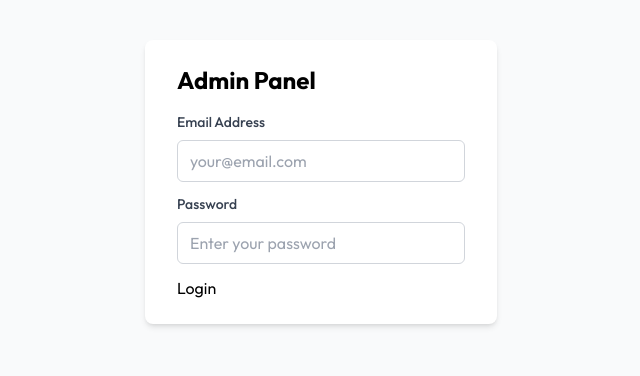
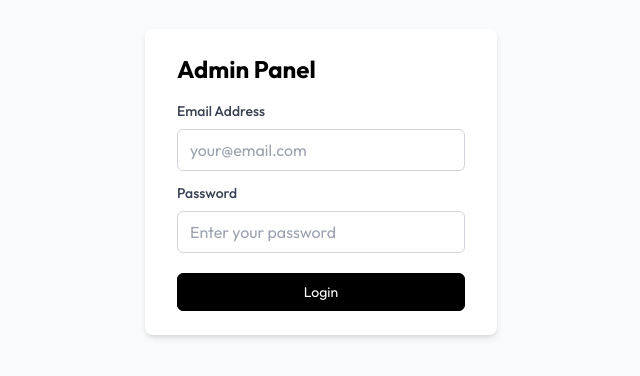
Before and after one commit to MuhammadElham/Frame-React-Admin, a React (Vite) app: page / in a window 1280 px wide. Shown: the part 218-594 px from the top of the page, without its empty margins (319-959 px from the left). Built offline with nearby package versions, Linux system fonts and the light colour scheme.

Commit message:
Working in Login

```diff
--- a/src/components/Login.jsx
+++ b/src/components/Login.jsx
@@ -15,7 +15,8 @@ const Login = () => {
             <p className="text-sm font-medium text-gray-700 mb-2">Password</p>
             <input className="rounded-md w-full px-3 py-2 border border-gray-300 outline-none" type="password" placeholder="Enter your password" required />
           </div>
-          <button>Login</button>
+          {/* <button className="mt-2 w-full py-2 px-4 rounded-md text-white bg-black">Login</button> */}
+          <button className="w-full py-2 px-4 rounded-md border border-black text-xs mt-2 sm:text-sm bg-black text-white hover:bg-white hover:text-black transition-all duration-300">Login</button>
           {/* --- End --- */}
         </form>
       </div>
```
